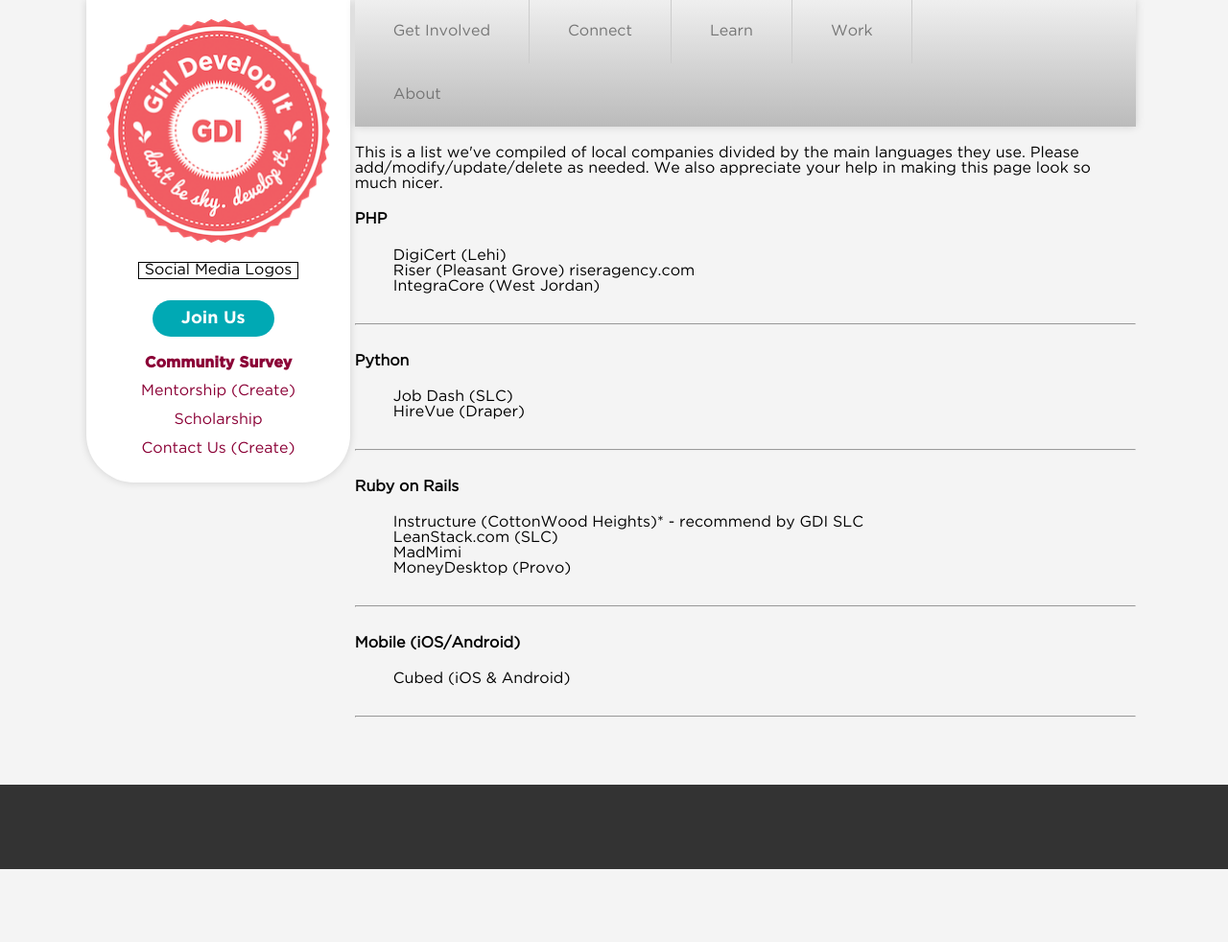
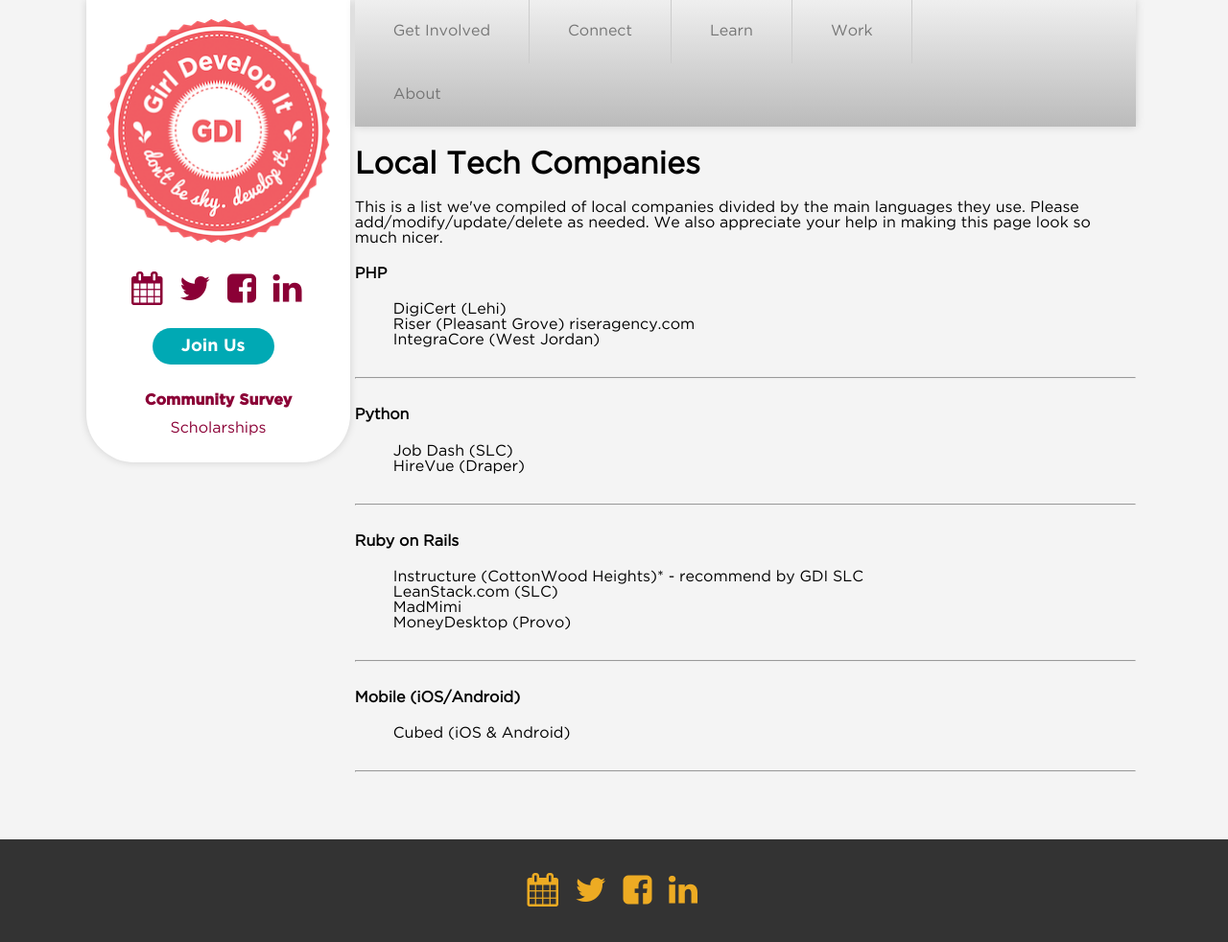
Before and after one commit to gdiSLC/responsive-gdislc-website, a PHP site: page /pages/local_tech_companies.php in a window 1280 px wide. Shown: the whole page at 96% size. Before the commit the page ends 906 px from the top, so only its background shows below. Run offline with PHP 8.4, Linux system fonts and the light colour scheme; some libraries are stand-ins or nearby versions.

Commit message:
Added social media icons, About page, and fixed some formatting

```diff
--- a/includes/css/styles.css
+++ b/includes/css/styles.css
@@ -19,13 +19,11 @@ body {
 
 h2{ font-size: 18px; font-family: gothamBold; font-weight: bold; }
 h3{ display:inline; font-size: 15px; font-family: gothamBold; font-weight: bold; font-style: italic; }
-hr{ margin: 30px 0;}
+hr{ margin: 30px 0; }
 
 #main_body{
 	width: 1100px;
 	margin: 0 auto;
-
-	/*border: 1px solid black;*/
 }
 
 ul { list-style: none; }
@@ -36,9 +34,19 @@ header {
 	width: 25%;
 	display: inline-block;
 	background-color: #fff;
+	color: #8B0036;
 
 	border-radius: 0 0 50px 50px;
 	box-shadow: 0px 0px 9px rgba(0,0,0,0.15);
+}
+
+header a{
+	color: #8B0036;
+	text-decoration: none;
+}
+
+header a:hover, footer a:hover{
+	color: #F05B62;
 }
 
 #gdi_logo{
@@ -47,19 +55,23 @@ header {
 	margin: 20px auto;
 }
 
-#social_media{
+.social_media{
 	display: block;
-	width: 60%;
-	margin: 10px auto;
+	width: 70%;
+	margin: 30px auto;
+	padding: 0;
 	text-align: center;
-
-	border: 1px solid black;
+	font-size: 35px;
+	letter-spacing: 0.1em;
+}
+.social_media li {
+	display: inline-block;
 }
 
 #join_us_header{
 	display: block;
 	width: 50%;
-	margin: 30px auto 20px auto;
+	margin: 30px auto 30px auto;
 }
 
 .btn a{
@@ -99,23 +111,11 @@ span.btn a:hover {
 	margin:0 auto 20px auto;
 	padding: 0;
 	text-align: center;
-	color: #8B0036;
 	line-height: 20px;
-
-	/*border: 1px solid black;*/
 }
 
 #quick_links li{
 	padding: 5px 0;
-}
-
-#quick_links a{
-	color: #8B0036;
-	text-decoration: none;
-}
-
-#quick_links a:hover{
-	color: #F05B62;
 }
 
 
@@ -124,8 +124,6 @@ span.btn a:hover {
 	display: inline-block;
 	width: 74%;
 	vertical-align: top;
-
-	/*border: 1px solid purple;*/
 }
 
 nav {
@@ -305,9 +303,12 @@ section.detailed_info{ line-height: 20px; margin: 0 0 0 10px; }
 footer{
 	background-color: #333333;
 	margin: 40px 0 0 0;
-	padding: 20px 0;
+	padding: 5px 0;
 	text-align: center;
 	color: #edab23;
+	font-size: 35px;
 }
 
-.fa-calendar:before{content:"\f073"}
+footer a{
+	color: #edab23;
+}
--- a/includes/footer.php
+++ b/includes/footer.php
@@ -3,12 +3,15 @@
 	</div>
 
 	<footer>
-		<ul>
-			<li><i class="fa fa-calendar"></i></li>
+		<ul class="social_media">
+			<li><a href="http://www.meetup.com/Girl-Develop-It-Salt-Lake-City/" target="_blank"><i class="fa fa-calendar"></i></a></li>
+			<li><a href="https://twitter.com/gdiSLC" target="_blank"><i class="fa fa-twitter"></i></a></li>
+			<li><a href="https://www.facebook.com/groups/gdislc/" target="_blank"><i class="fa fa-facebook-square"></i></a></li>
+			<li><a href="http://www.linkedin.com/groups?gid=6630862" target="_blank"><i class="fa fa-linkedin"></i></a></li>
 		</ul>
 	</footer>
 
-    <script src="includes/js/jquery-1.11.1.min.js"></script>
-	<script src="includes/js/scripts.js"></script>
+    <script src="<?=$MAINPATH?>includes/js/jquery-1.11.1.min.js"></script>
+	<script src="<?=$MAINPATH?>includes/js/scripts.js"></script>
 </body>
 </html>
--- a/includes/globals.php
+++ b/includes/globals.php
@@ -1,4 +1,4 @@
 <?php
-$MAINPATH = '/responsive-gdislc-website/';
+$MAINPATH = '/~staciefarmer/responsive-gdislc-website/';
 
 ?>
--- a/includes/header.php
+++ b/includes/header.php
@@ -7,20 +7,25 @@ require(__DIR__.'/globals.php');
 	<meta charset="utf-8">
 	<title>Girl Develop It SLC</title>
 	<meta name="viewport" content="width=device-width, initial-scale=1">
-	<!--<link href="//maxcdn.bootstrapcdn.com/font-awesome/4.2.0/css/font-awesome.min.css" rel="stylesheet">-->
+	<link href="//maxcdn.bootstrapcdn.com/font-awesome/4.2.0/css/font-awesome.min.css" rel="stylesheet">
 	<link rel="stylesheet" href="<?=$MAINPATH?>includes/css/styles.css">
 </head>
 <body>
 	<div id="main_body">
 		<header>
 			<a href="<?=$MAINPATH?>index.php"><img src="<?=$MAINPATH?>includes/images/circle-gdi-logo-235w.png" id="gdi_logo" /></a>
-			<div id="social_media">Social Media Logos</div>
+			<ul class="social_media">
+				<li><a href="http://www.meetup.com/Girl-Develop-It-Salt-Lake-City/" target="_blank"><i class="fa fa-calendar"></i></a></li>
+				<li><a href="https://twitter.com/gdiSLC" target="_blank"><i class="fa fa-twitter"></i></a></li>
+				<li><a href="https://www.facebook.com/groups/gdislc/" target="_blank"><i class="fa fa-facebook-square"></i></a></li>
+				<li><a href="http://www.linkedin.com/groups?gid=6630862" target="_blank"><i class="fa fa-linkedin"></i></a></li>
+			</ul>
 			<span id="join_us_header" type="button" class="btn"><a href="http://www.meetup.com/Girl-Develop-It-Salt-Lake-City/" target="_blank">Join Us</a></span>
 			<ul id="quick_links">
 				<li class="bold"><a href="https://docs.google.com/forms/d/1y-s1DiR4ecTPCPD5RK3q4RrwubZtmUzBSPUYyviBIxM/viewform" target="_blank">Community Survey</a></li>
-				<li><a href="<?=$MAINPATH?>" target="_blank">Mentorship (Create)</a></li>
-				<li><a href="https://docs.google.com/forms/d/1ZLITfyf81kV40_mdcj7PalCv_oxUjYvJSX2wPVV-Ppc/viewform" target="_blank">Scholarship</a></li>
-				<li><a href="<?=$MAINPATH?>" target="_blank">Contact Us (Create)</a></li>
+				<!--<li><a href="<?=$MAINPATH?>" target="_blank">Mentorship (Create)</a></li>-->
+				<li><a href="https://docs.google.com/forms/d/1ZLITfyf81kV40_mdcj7PalCv_oxUjYvJSX2wPVV-Ppc/viewform" target="_blank">Scholarships</a></li>
+				<!--<li><a href="<?=$MAINPATH?>" target="_blank">Contact Us (Create)</a></li>-->
 			</ul>
 		</header>
 		<div id="main_info">
@@ -51,10 +56,10 @@ require(__DIR__.'/globals.php');
 						<ul>
 							<!--<li><a href="<?=$MAINPATH?>pages/startup_support.php">Startup Support</a></li>-->
 							<li><a href="<?=$MAINPATH?>pages/freelancing.php">Freelancing Sites</a></li>
-							<li><a href="<?=$MAINPATH?>pages/jobsearching.php">Jobsearching Sites</a></li>
+							<li><a href="<?=$MAINPATH?>pages/jobsearching.php">Job Searching Sites</a></li>
 							<li><a href="<?=$MAINPATH?>pages/local_tech_companies.php">Local Tech Companies</a></li>
 						</ul>
 					</li>
-					<li><a href="<?=$MAINPATH?>">About</a></li>
+					<li><a href="<?=$MAINPATH?>pages/about.php">About</a></li>
 				</ul>
 			</nav>
--- a/pages/freelancing.php
+++ b/pages/freelancing.php
@@ -1,6 +1,7 @@
 <?php
 require(__DIR__.'/../includes/header.php');
 ?>
+	<h1>Freelancing Websites</h1>
 
 	<p>These are a few freelancing sites we've found. Please add to them and help us make this page look awesome.
 	</p>
--- a/pages/jobsearching.php
+++ b/pages/jobsearching.php
@@ -1,6 +1,7 @@
 <?php
 require(__DIR__.'/../includes/header.php');
 ?>
+	<h1>Job Searching Websites</h1>
 
 	<p>These are a few job searching sites we've found. Please add to them and help us make this page look awesome.
 	</p>
--- a/pages/kids_STEM.php
+++ b/pages/kids_STEM.php
@@ -3,7 +3,7 @@ require(__DIR__.'/../includes/header.php');
 ?>
 
 	<div class="section">
-		<h1>Programming Apps/Sites</h1>
+		<h1>Kids Programming Apps/Sites</h1>
 		<div class="item">
 			<a href="http://learn.code.org/" target="_blank"><img src="http://learn.code.org/assets/logo-469a65ec5bf3051b15822c03aa011e99.png" align="right" height="100" class="product_img" />Hour of Code (code.org)</a><br />This 20-hour course introduces core computer science and programming concepts. The course is designed for use in classrooms for grades K-8, but it is fun to learn at all ages.<br /><span class="bold">Ages: 5+<br />Price: Free</span>
 		</div>
--- a/pages/local_tech_companies.php
+++ b/pages/local_tech_companies.php
@@ -1,6 +1,7 @@
 <?php
 require(__DIR__.'/../includes/header.php');
 ?>
+<h1>Local Tech Companies</h1>
 
 <p>This is a list we've compiled of local companies divided by the main languages they use. Please add/modify/update/delete as needed. We also appreciate your help in making this page look so much nicer.
 	</p>
--- a/pages/local_tech_events.php
+++ b/pages/local_tech_events.php
@@ -2,7 +2,7 @@
 require(__DIR__.'/../includes/header.php');
 ?>
 
-<h3>Where to find local tech events</h3>
+<h1>Where you can find local tech events</h1>
 	<p><a href="http://www.meetup.com/" target="_blank" rel="nofollow">Meetup.com</a> - search for 'programming' to find local groups<br />
 		Don't forget <a href="http://www.meetup.com/Girl-Develop-It-Salt-Lake-City/" target="_blank">Girl Develop It SLC</a>!</p>
 	<p><a href="http://utahgeekevents.com" target="_blank">Utah Geek Events</a></p>
--- a/pages/local_user_groups.php
+++ b/pages/local_user_groups.php
@@ -1,8 +1,7 @@
 <?php
 require(__DIR__.'/../includes/header.php');
 ?>
-	<p>This is a list of local user groups divided by language. Please add/modify/update/delete as needed. We also appreciate your help in making this page look much nicer.
-	</p>
+	<h1>Local UserGroups</h1>
 
 	<p><h4>PHP</h4>
 		<ul>
--- a/pages/online_resources.php
+++ b/pages/online_resources.php
@@ -1,7 +1,7 @@
 <?php
 require(__DIR__.'/../includes/header.php');
 ?>
-
+	<h1>Online Resources</h1>
 
 	<p>These are a few online resources we've found. Please add to them and help us make this page look awesome.
 	</p>
--- a/pages/tech_conferences.php
+++ b/pages/tech_conferences.php
@@ -1,6 +1,7 @@
 <?php
 require(__DIR__.'/../includes/header.php');
 ?>
+	<h1>Tech Conferences</h1>
 
 	<p>This is a list of tech conferences we've found. We've organized them by local and state. Please help us keep this page up-to-date and add new conferences as you hear about them.
 	<br /><br />
--- a/pages/women_in_tech.php
+++ b/pages/women_in_tech.php
@@ -1,7 +1,7 @@
 <?php
 require(__DIR__.'/../includes/header.php');
 ?>
-
+	<h1>Women in Tech Organizations</h1>
 
 	<p>This is a list of women in tech organizations we've compiled (local and not)
 	<br /><br />
```
Also changed, not shown: pages/about.php (added, +32 -0 lines), 1 other file.
